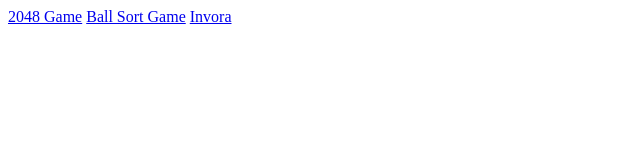
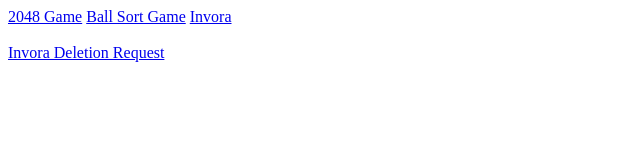
Before and after one commit to kbteam-ltd/kbteam-ltd.github.io, a plain HTML site: page index.html in a window 1280 px wide. Shown: the whole page, without its empty margins (0-640 px from the left). Drawn offline with Linux system fonts and the light colour scheme.

Commit message:
Update index.html

```diff
--- a/index.html
+++ b/index.html
@@ -1,3 +1,6 @@
 <a href="/policy/merge_master_2048_game.html">2048 Game</a>
 <a href="/policy/ball_sort_game.html">Ball Sort Game</a>
 <a href="/policy/invora.html">Invora</a>
+<br/>
+<br/>
+<a href="/invora_deletion_request.html">Invora Deletion Request</a>
```
